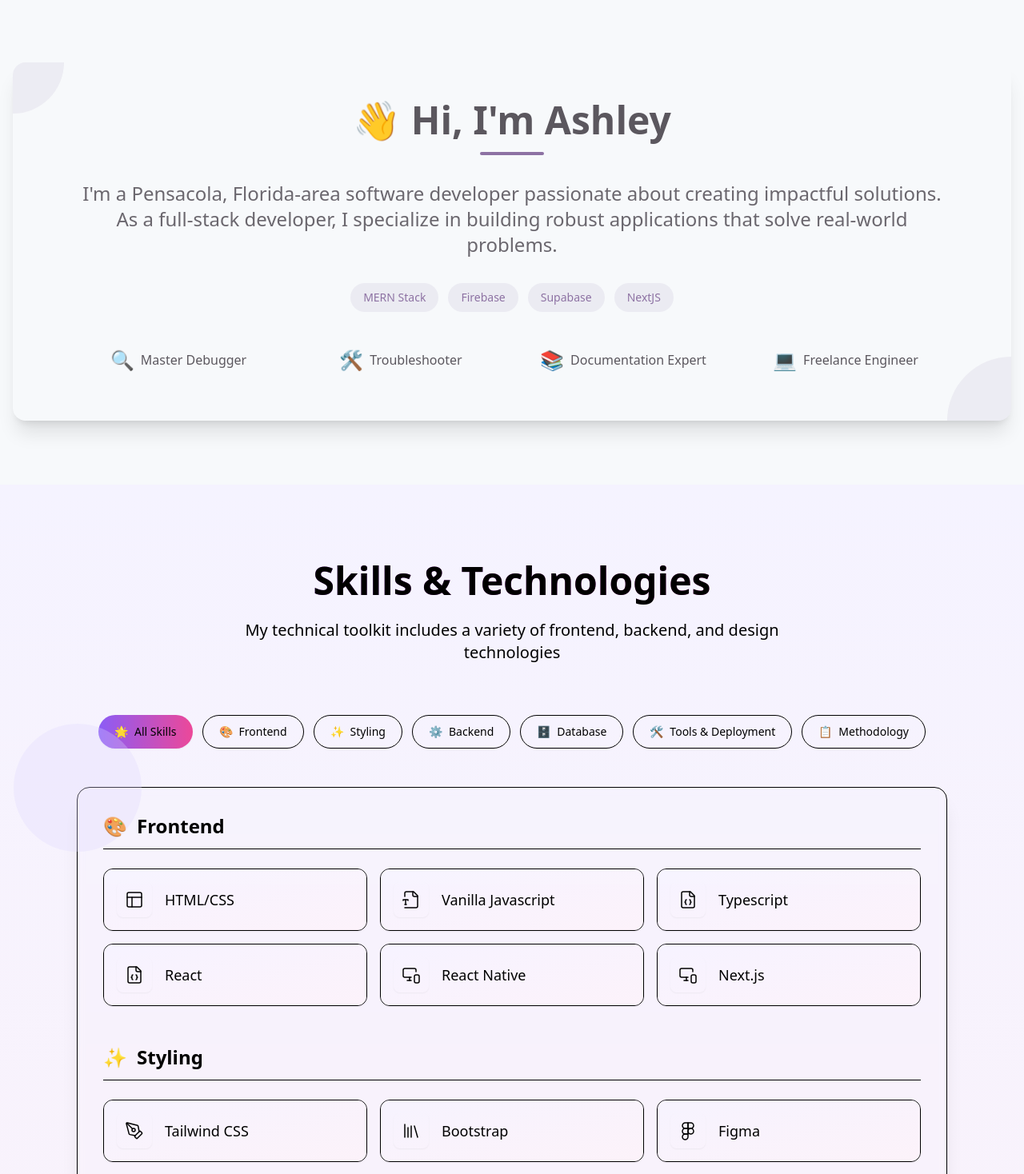
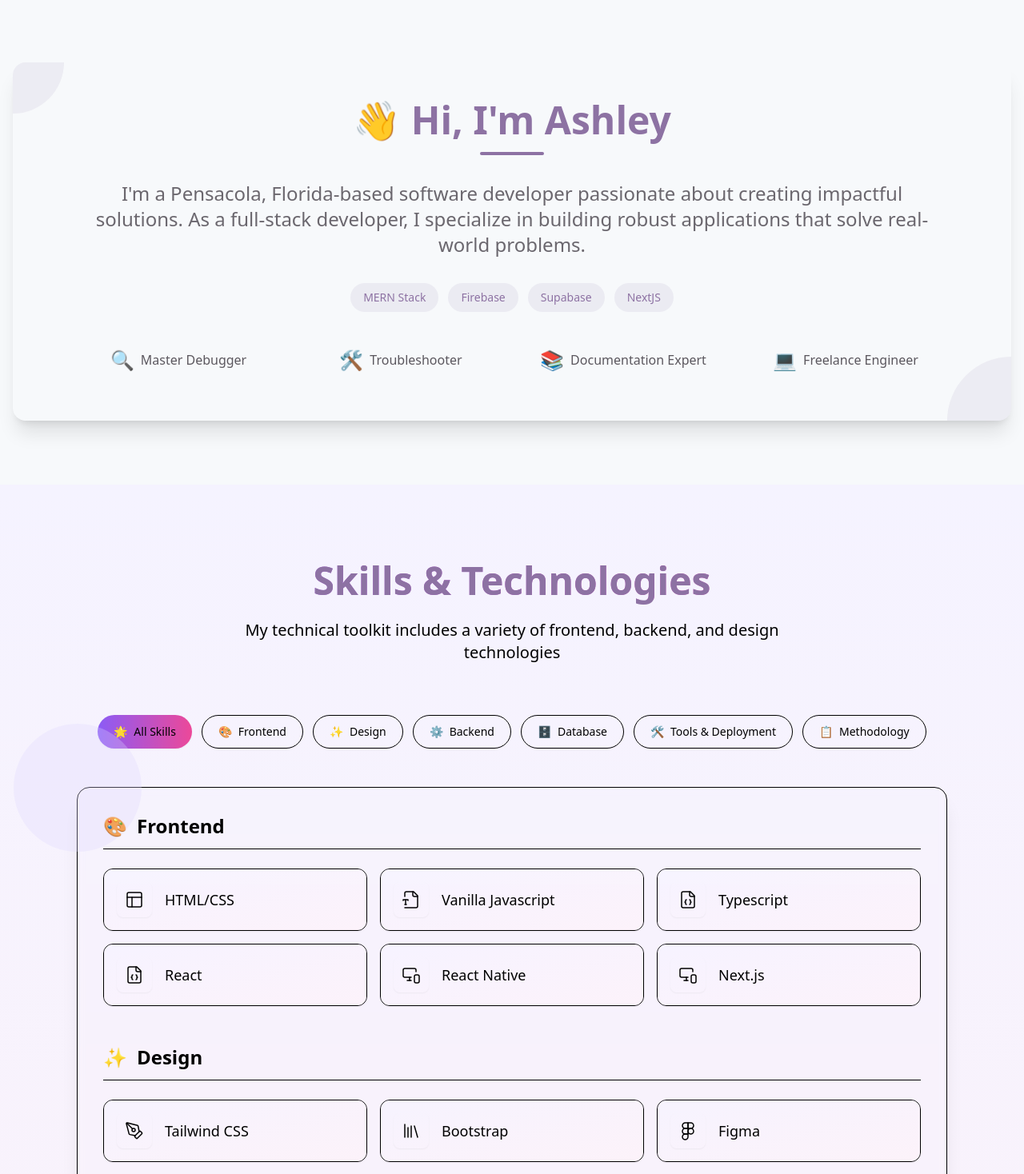
Before and after one commit to ashleymckellar/tailwind-portfolio, a React (Vite) app: page / in a window 1280 px wide. Shown: the part 502-1970 px from the top of the page at 80% size. Built offline with nearby package versions, Linux system fonts and the light colour scheme.

Commit message:
style updates

```diff
--- a/src/components/ContactForm.jsx
+++ b/src/components/ContactForm.jsx
@@ -109,7 +109,7 @@ const ContactForm = () => {
 
     const InputField = ({ type, name, icon, placeholder, value, multiline = false, required = false }) => (
         <div className={`mb-6 relative group ${focused === name ? 'focused' : ''}`}>
-            <div className="flex items-center bg-white rounded-lg overflow-hidden shadow-sm border border-gray-100 transition-all duration-300 group-hover:shadow-md">
+            <div className="flex items-center bg-white rounded-lg overflow-hidden shadow-sm border transition-all duration-300 group-hover:shadow-md">
                 <div
                     className={`
                         flex items-center justify-center p-3 text-gray-400
@@ -167,7 +167,7 @@ const ContactForm = () => {
 
             <div className="max-w-6xl mx-auto px-6 lg:px-8 relative">
                 <div className="text-center mb-12">
-                    <h2 className="text-5xl font-bold mb-6 bg-gradient-to-r from-lavender-deep to-rose-deep bg-clip-text text-transparent">
+                    <h2 className="text-5xl text-lilac font-bold mb-6 bg-gradient-to-r from-lavender-deep to-rose-deep bg-clip-text text-transparent">
                         Get In Touch
                     </h2>
                     <p className="text-xl text-gray-700 max-w-2xl mx-auto">
@@ -194,7 +194,8 @@ const ContactForm = () => {
                     </div>
 
                     {/* Contact Form */}
-                    <div className="md:col-span-3 bg-white relative flex flex-col items-center bg-white rounded-lg overflow-hidden shadow-sm border border-gray-100 transition-all duration-300 group-hover:shadow-md">
+                   <div className="md:col-span-3 bg-white relative flex flex-col items-center rounded-2xl shadow-lg overflow-hidden transition-all duration-300">
+
                         <div className="absolute top-0 right-0  bg-lavender-light rounded-bl-full -z-10 opacity-50" />
                         <div className="absolute bottom-0 left-0 bg-rose-light rounded-tr-full -z-10 opacity-50" />
 
--- a/src/components/Projects.jsx
+++ b/src/components/Projects.jsx
@@ -62,7 +62,7 @@ const Projects = () => {
         <section className="py-24 bg-gradient-to-b from-gray-50 to-gray-100" id="Projects">
             <div className="max-w-7xl mx-auto px-6 lg:px-8">
                 <div className="text-center mb-16">
-                    <h2 className="text-5xl font-bold text-lilac mb-6 relative inline-block">
+                    <h2 className="text-4xl sm:text-5xl md:text-6xl font-bold text-lilac mb-6 relative inline-block">
                         A Few Accomplishments
                         <span className="absolute bottom-0 left-0 w-full h-1 bg-lilac opacity-30 rounded"></span>
                     </h2>
--- a/src/components/Skills.jsx
+++ b/src/components/Skills.jsx
@@ -91,7 +91,7 @@ const Skills = () => {
         },
         styling: {
             icon: "✨",
-            title: "Styling",
+            title: "Design",
             skills: ["Tailwind CSS", "Bootstrap", "Figma"]
         },
         backend: {
@@ -182,7 +182,7 @@ const Skills = () => {
             <div className="max-w-6xl mx-auto px-4 sm:px-6 lg:px-8">
                 {/* Header */}
                 <div className="text-center mb-16">
-                    <h2 className="text-5xl font-bold mb-6 bg-gradient-to-r from-lavender-deep to-rose-deep bg-clip-text text-transparent">
+                    <h2 className="text-5xl font-bold mb-6 text-lilac bg-gradient-to-r from-lavender-deep to-rose-deep bg-clip-text text-transparent">
                         Skills & Technologies
                     </h2>
                     <p className="text-xl text-gray-700 max-w-3xl mx-auto">
@@ -221,10 +221,11 @@ const Skills = () => {
                             <div className="space-y-12">
                                 {Object.entries(skillCategories).map(([category, { icon, title, skills }]) => (
                                     <div key={category} className="space-y-6">
-                                        <h3 className="text-2xl font-bold text-gray-800 flex items-center space-x-3 border-b border-gray-200 pb-3">
-                                            <span className="text-2xl">{icon}</span>
-                                            <span>{title}</span>
-                                        </h3>
+                                      <h3 className="text-2xl font-bold text-gray-800 flex justify-center sm:justify-start items-center space-x-3 text-center sm:text-left border-b border-gray-200 pb-3">
+    <span className="text-2xl">{icon}</span>
+    <span>{title}</span>
+</h3>
+
                                         <div className="grid grid-cols-1 sm:grid-cols-2 lg:grid-cols-3 gap-4">
                                             {skills.map((skill, index) => (
                                                 <SkillCard key={skill} skill={skill} index={index} />
--- a/src/components/Summary.jsx
+++ b/src/components/Summary.jsx
@@ -25,7 +25,7 @@ const Summary = () => {
                         <div className="space-y-8">
 
                             <div className="flex flex-col items-center space-y-4">
-                                <h1 className="text-4xl sm:text-5xl font-bold text-dark-grey">
+                                <h1 className="text-4xl sm:text-5xl font-bold text-lilac ">
                                     <span className="inline-block animate-wave">👋</span> Hi, I'm Ashley
                                 </h1>
                                 <div className="h-1 w-20 bg-lilac rounded-full" />
@@ -33,7 +33,7 @@ const Summary = () => {
 
 
                             <p className="text-xl sm:text-2xl text-dark-grey/90 text-center leading-relaxed">
-                                I'm a Pensacola, Florida-area software developer passionate about creating impactful solutions.
+                                I'm a Pensacola, Florida-based software developer passionate about creating impactful solutions.
                                 As a full-stack developer, I specialize in building robust applications that solve real-world problems.
                             </p>
 
```
